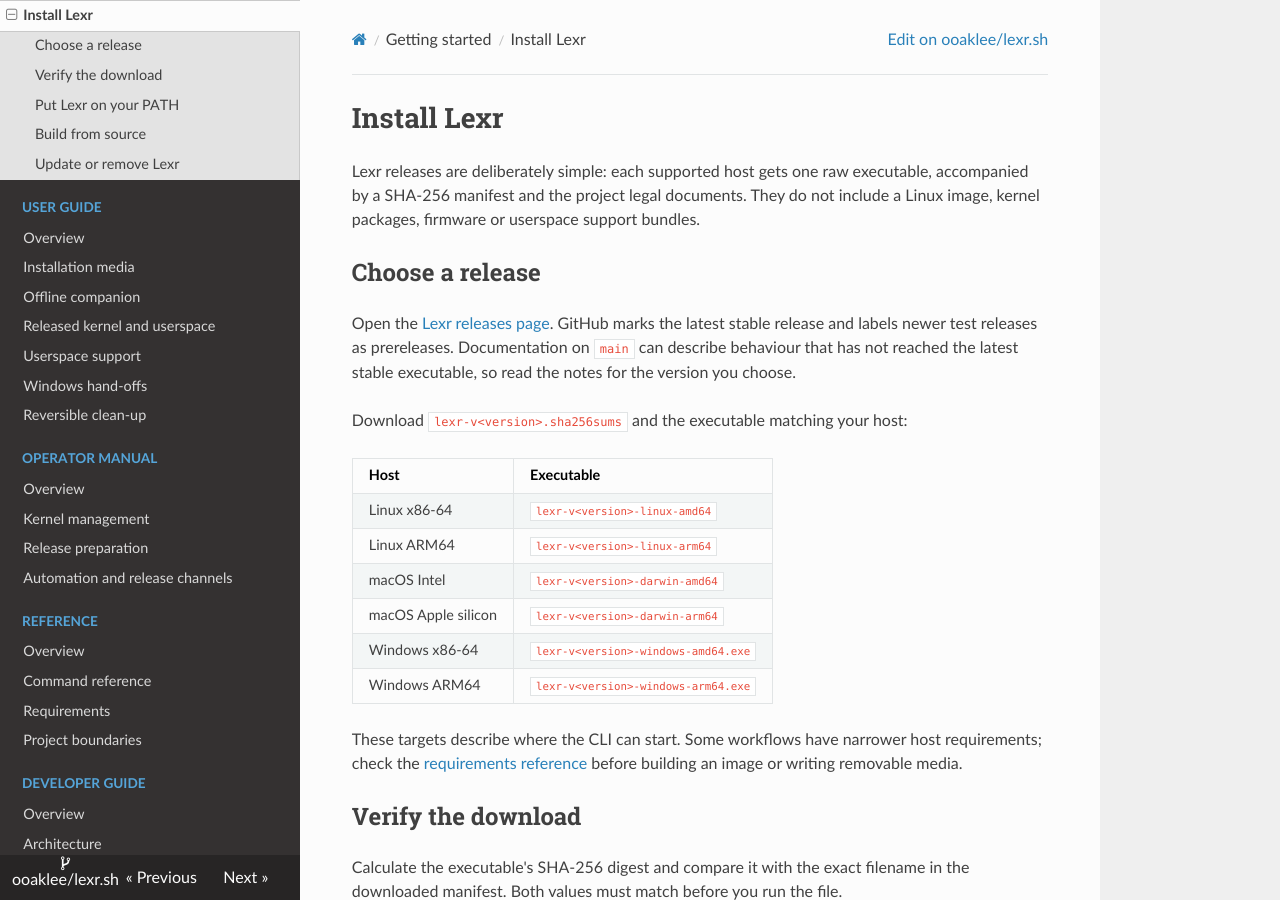
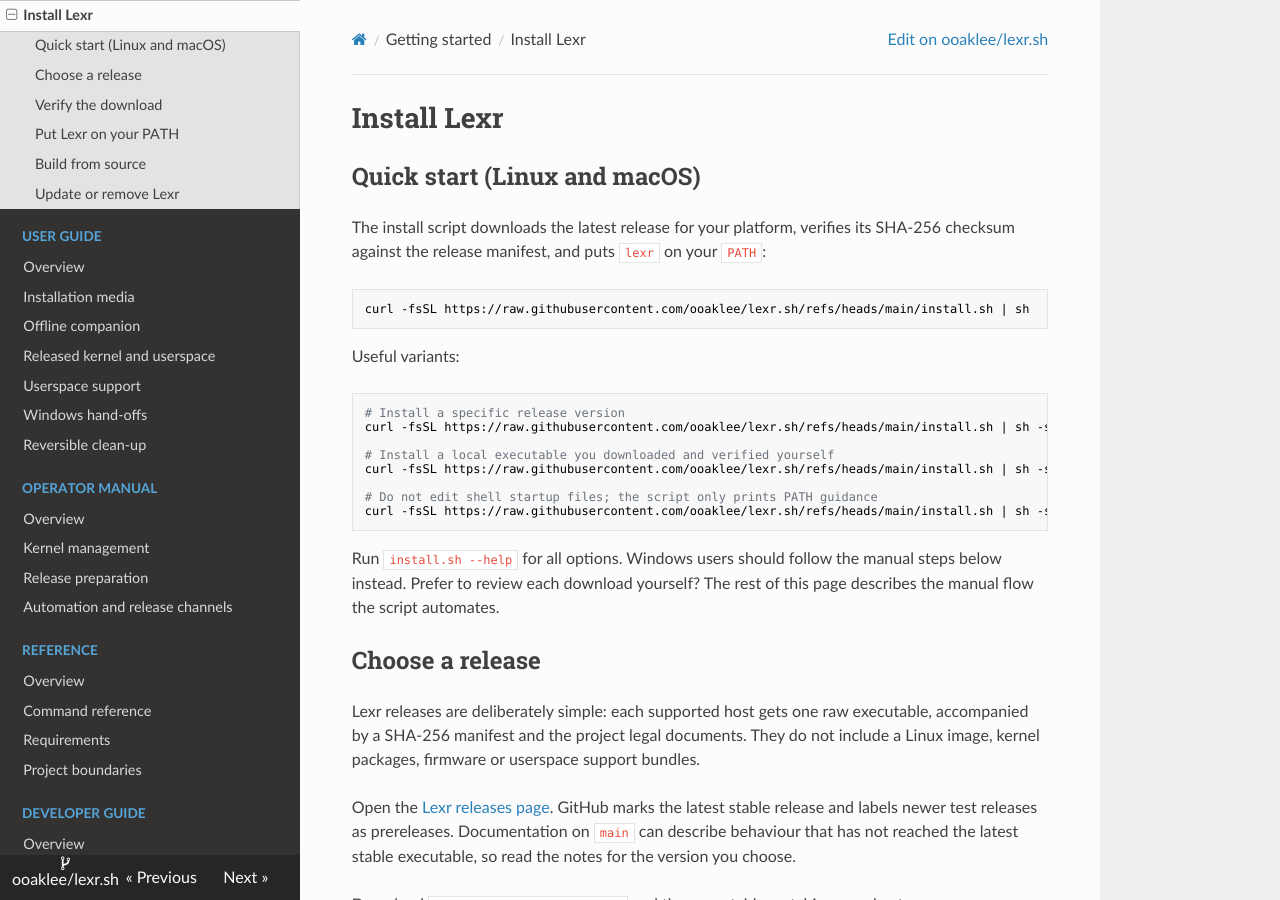
Before and after one commit to ooaklee/lexr.sh, an MkDocs documentation site: the page built from docs/getting-started/install.md, in a window 1280 px wide and 900 px high. Built offline with MkDocs 1.6.1, drawn with Linux system fonts in a browser that asks for light colours; nearby versions of some CDN libraries.

Commit message:
feat(install): add POSIX install script for release binaries

````diff
--- a/docs/getting-started/install.md
+++ b/docs/getting-started/install.md
@@ -1,11 +1,37 @@
 # Install Lexr
+
+## Quick start (Linux and macOS)
+
+The install script downloads the latest release for your platform, verifies its
+SHA-256 checksum against the release manifest, and puts `lexr` on your `PATH`:
+
+```sh
+curl -fsSL https://raw.githubusercontent.com/ooaklee/lexr.sh/refs/heads/main/install.sh | sh
+```
+
+Useful variants:
+
+```sh
+# Install a specific release version
+curl -fsSL https://raw.githubusercontent.com/ooaklee/lexr.sh/refs/heads/main/install.sh | sh -s -- --version 0.2.0
+
+# Install a local executable you downloaded and verified yourself
+curl -fsSL https://raw.githubusercontent.com/ooaklee/lexr.sh/refs/heads/main/install.sh | sh -s -- --binary ./lexr-v<version>-linux-<arch>
+
+# Do not edit shell startup files; the script only prints PATH guidance
+curl -fsSL https://raw.githubusercontent.com/ooaklee/lexr.sh/refs/heads/main/install.sh | sh -s -- --no-modify-path
+```
+
+Run `install.sh --help` for all options. Windows users should follow the manual
+steps below instead. Prefer to review each download yourself? The rest of this
+page describes the manual flow the script automates.
+
+## Choose a release
 
 Lexr releases are deliberately simple: each supported host gets one raw
 executable, accompanied by a SHA-256 manifest and the project legal documents.
 They do not include a Linux image, kernel packages, firmware or userspace
 support bundles.
-
-## Choose a release
 
 Open the [Lexr releases page](https://github.com/ooaklee/lexr.sh/releases).
 GitHub marks the latest stable release and labels newer test releases as
````
Also changed, not shown: README.md (+7 -0 lines), 2 other files.
